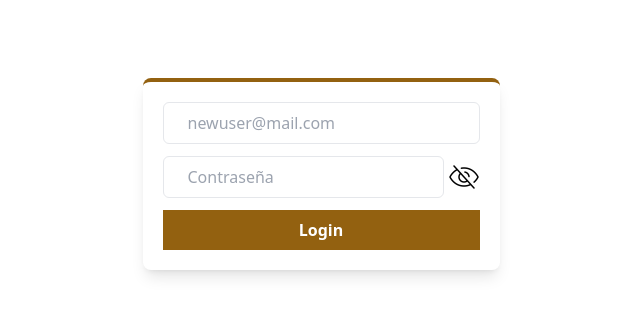
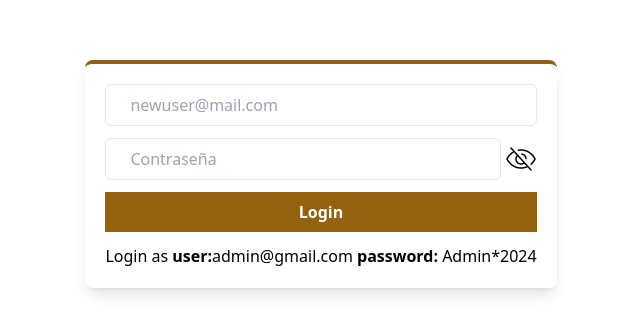
Before and after one commit to NicolasMendoza92/gestion-de-turnos, a Next.js app: page /admin in a window 1280 px wide. Shown: the part 226-560 px from the top of the page, without its empty margins (319-959 px from the left). Built offline with nearby package versions, Linux system fonts and the light colour scheme; no server answers.

Commit message:
add span to admin login

```diff
--- a/components/forms/LoginForm.js
+++ b/components/forms/LoginForm.js
@@ -60,7 +60,7 @@ export default function LoginForm() {
                         type="text"
                         placeholder="newuser@mail.com"
                     />
-                    <div className="flex inline-flex items-center">
+                    <div className="flex items-center">
                         <input
                             onChange={(e) => setPassword(e.target.value)}
                             type="password"
@@ -73,6 +73,9 @@ export default function LoginForm() {
                     <button className="bg-primary text-white font-bold cursor-pointer px-6 py-2">
                         Login
                     </button>
+                    <span>
+                        Login as <b>user:</b>admin@gmail.com <b>password:</b> Admin*2024
+                    </span>
 
                     {error && (
                         <div className="bg-red-500 text-white w-fit text-sm py-1 px-3 rounded-md mt-2">
```
